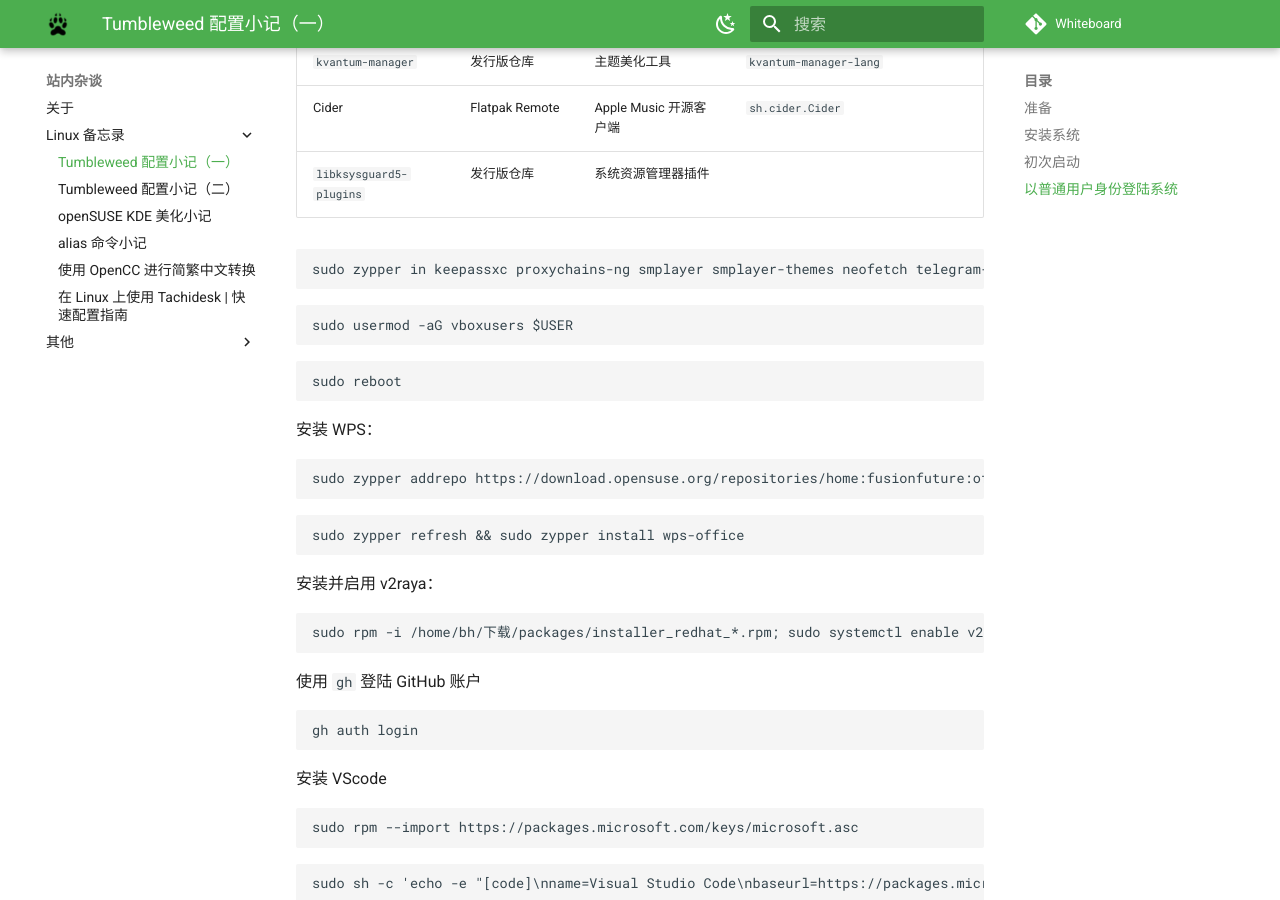
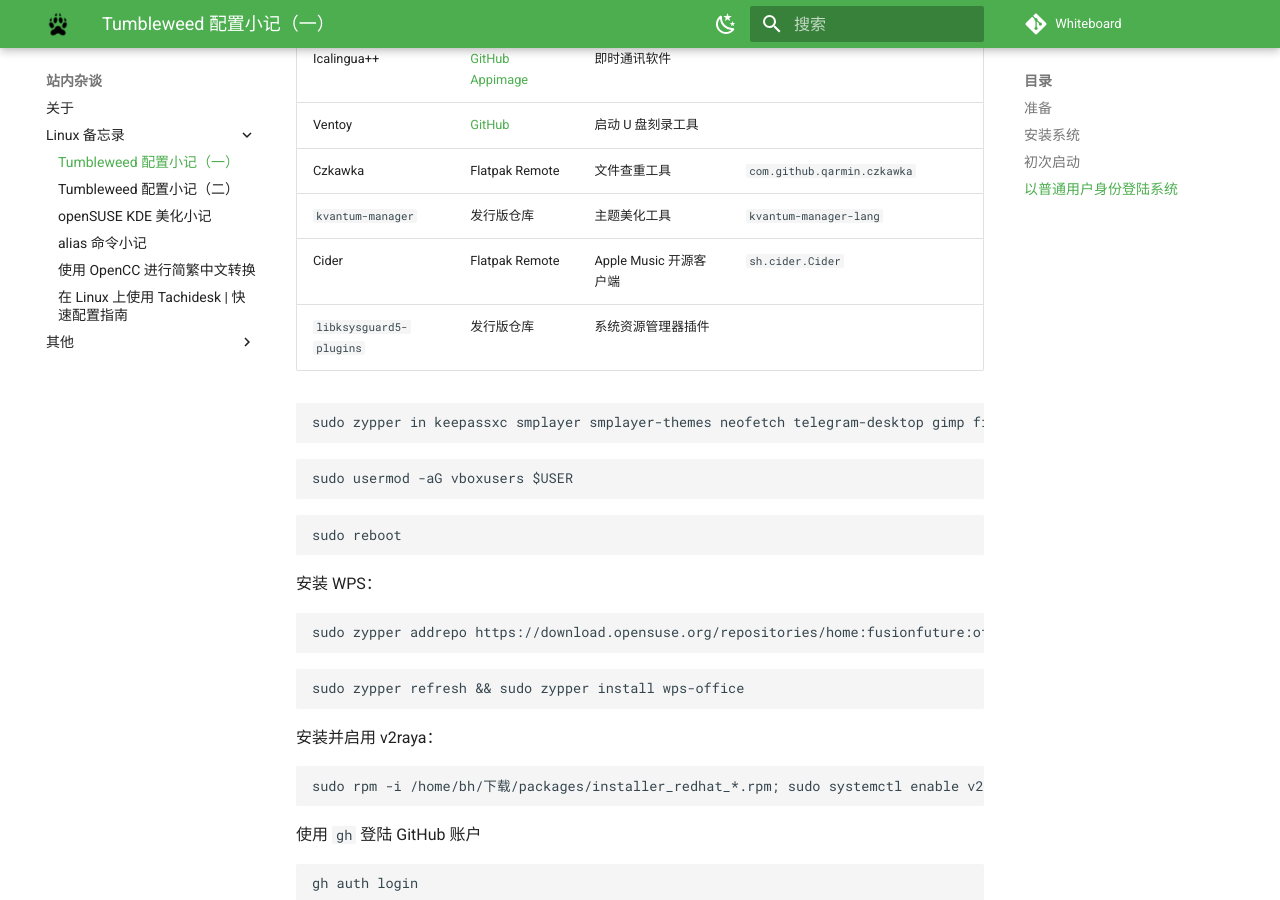
Before and after one commit to Hanjingxue-Boling/Whiteboard, an MkDocs documentation site: the page built from docs/essay/memo/opensuse.md, in a window 1280 px wide and 900 px high, scrolled down 4294 px. Built offline with MkDocs 1.6.1 and Material for MkDocs 9.7.7, drawn with Linux system fonts in a browser that asks for light colours; comment, search, counter and statistics services are not loaded; some of the changed text lies outside the part shown.

Commit message:
2022-06-04-03

````diff
--- a/docs/essay/memo/opensuse.md
+++ b/docs/essay/memo/opensuse.md
@@ -60,6 +60,14 @@
 zypper install --from packman ffmpeg gstreamer-plugins-{good,bad,ugly,libav} libavcodec-full
 ```
 
+设置 proxychains.conf：
+
+```
+zypper in proxychains-ng
+```
+```
+nano /etc/proxychains.conf
+```
 
 将旧用户目录重命名：
 
@@ -167,7 +175,7 @@
 |`libksysguard5-plugins`|发行版仓库|系统资源管理器插件|
 
 ```
-sudo zypper in keepassxc proxychains-ng smplayer smplayer-themes neofetch telegram-desktop gimp filelight deadbeef fcitx5 obs-studio gh opi v2ray-core goldendict goldendict-lang fcitx5 fcitx5-configtool fcitx5-chinese-addons kvantum-manager kvantum-manager-lang gnome-keyring virtualbox htop libksysguard5-plugins
+sudo zypper in keepassxc smplayer smplayer-themes neofetch telegram-desktop gimp filelight deadbeef fcitx5 obs-studio gh opi v2ray-core goldendict goldendict-lang fcitx5 fcitx5-configtool fcitx5-chinese-addons kvantum-manager kvantum-manager-lang gnome-keyring virtualbox htop libksysguard5-plugins
 ```
 ```
 sudo usermod -aG vboxusers $USER
````
